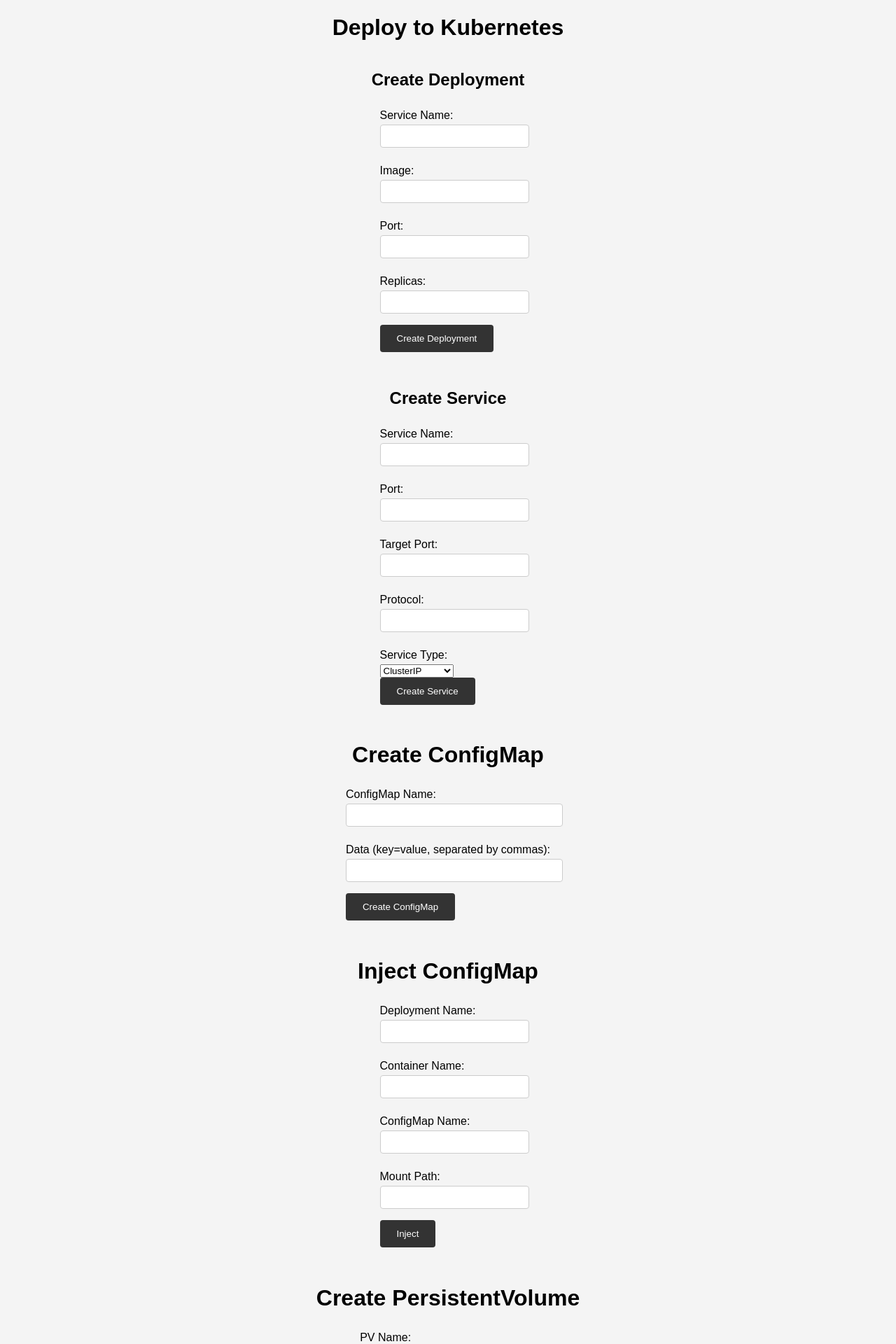
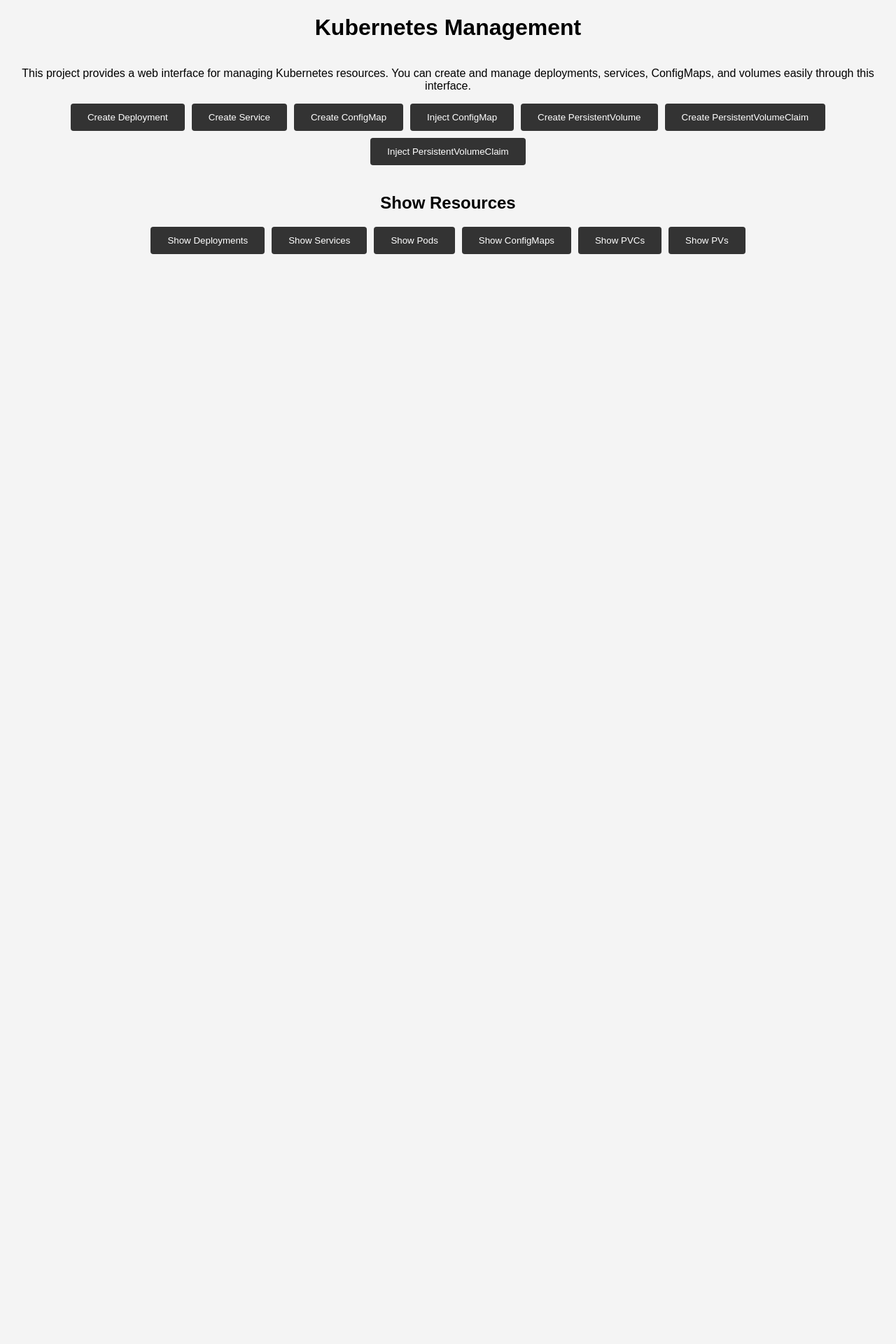
Before and after one commit to Dumitre33/K8sOrchestration, a Python web app: template k8sconfig/templates/index.html in a window 1280 px wide. Shown: the top 1920 px of the page at 70% size. After the commit the page ends 363 px from the top, so only its background shows below. Run offline with Jinja, Linux system fonts and the light colour scheme; the template is opened without the code that fills it, so the values that code supplies are empty.

Commit message:
interface

```diff
--- a/k8sconfig/app/routes.py
+++ b/k8sconfig/app/routes.py
@@ -98,10 +98,11 @@ async def delete_resource_route():
     try:
         data = await request.form
     except Exception:
-        return await render_template('result.html', message="Invalid form data")
+        return "Invalid form data"
 
     message, success = delete_resource(data)
-    return await render_template('result.html', message=message)
+    return message
+
 
 @app.route('/show-deployments', methods=['GET'])
 async def show_deployments():
--- a/k8sconfig/static/styles.css
+++ b/k8sconfig/static/styles.css
@@ -1,4 +1,3 @@
-/* styles.css */
 body {
     font-family: Arial, sans-serif;
     margin: 0;
@@ -9,60 +8,20 @@ body {
     background-color: #f4f4f4;
 }
 
-header {
-    width: 100%;
-    background-color: #333;
-    color: #fff;
-    padding: 1rem;
+h1 {
     text-align: center;
 }
 
-nav {
-    width: 100%;
-    background-color: #555;
-    padding: 1rem;
+p {
     text-align: center;
 }
 
-nav ul {
-    list-style: none;
-    padding: 0;
-}
-
-nav ul li {
-    display: inline;
-    margin: 0 1rem;
-}
-
-nav ul li a {
-    color: #fff;
-    text-decoration: none;
-}
-
-main {
-    width: 100%;
-    max-width: 800px;
-    margin: 2rem;
-    background-color: #fff;
-    padding: 2rem;
-    box-shadow: 0 0 10px rgba(0, 0, 0, 0.1);
-}
-
-form {
-    margin-bottom: 2rem;
-}
-
-label {
-    display: block;
-    margin: 0.5rem 0 0.25rem;
-}
-
-input {
-    width: 100%;
-    padding: 0.5rem;
-    margin-bottom: 1rem;
-    border: 1px solid #ccc;
-    border-radius: 4px;
+.button-container {
+    display: flex;
+    justify-content: center;
+    gap: 10px;
+    flex-wrap: wrap;
+    margin-bottom: 20px;
 }
 
 button {
@@ -77,3 +36,63 @@ button {
 button:hover {
     background-color: #555;
 }
+
+.form-container {
+    width: 100%;
+    max-width: 600px;
+    margin-bottom: 20px;
+    background-color: #fff;
+    padding: 20px;
+    box-shadow: 0 0 10px rgba(0, 0, 0, 0.1);
+    display: none;
+}
+
+label {
+    display: block;
+    margin: 0.5rem 0 0.25rem;
+}
+
+input, select {
+    width: 100%;
+    padding: 0.5rem;
+    margin-bottom: 1rem;
+    border: 1px solid #ccc;
+    border-radius: 4px;
+}
+
+.message {
+    margin-top: 10px;
+    padding: 10px;
+    border-radius: 4px;
+    background-color: #f4f4f4;
+    display: none;
+}
+
+.resource-container {
+    width: 100%;
+    max-width: 800px;
+    margin-top: 20px;
+    padding: 20px;
+    box-shadow: 0 0 10px rgba(0, 0, 0, 0.1);
+    background-color: #fff;
+    display: none;
+}
+
+.resource-container ul {
+    list-style: none;
+    padding: 0;
+}
+
+.resource-container li {
+    margin-bottom: 10px;
+}
+
+.resource-container form {
+    display: inline;
+}
+
+.resource-container button {
+    margin-left: 10px;
+    padding: 5px 10px;
+    font-size: 0.9rem;
+}
--- a/k8sconfig/templates/index.html
+++ b/k8sconfig/templates/index.html
@@ -5,11 +5,21 @@
     <link rel="stylesheet" href="/static/styles.css">
 </head>
 <body>
-    <h1>Deploy to Kubernetes</h1>
+    <h1>Kubernetes Management</h1>
+    <p>This project provides a web interface for managing Kubernetes resources. You can create and manage deployments, services, ConfigMaps, and volumes easily through this interface.</p>
 
-    <!-- Form for Kubernetes Deployment -->
-    <h2>Create Deployment</h2>
-    <form action="/create-deployment" method="post">
+    <div class="button-container">
+        <button onclick="toggleForm('deployment-form')">Create Deployment</button>
+        <button onclick="toggleForm('service-form')">Create Service</button>
+        <button onclick="toggleForm('configmap-form')">Create ConfigMap</button>
+        <button onclick="toggleForm('inject-configmap-form')">Inject ConfigMap</button>
+        <button onclick="toggleForm('pv-form')">Create PersistentVolume</button>
+        <button onclick="toggleForm('pvc-form')">Create PersistentVolumeClaim</button>
+        <button onclick="toggleForm('inject-pvc-form')">Inject PersistentVolumeClaim</button>
+    </div>
+
+    <div id="deployment-form" class="form-container">
+        <form action="/create-deployment" method="post" onsubmit="return submitForm(event, 'deployment-message')">
             <label for="service_name">Service Name:</label>
             <input type="text" id="service_name" name="service_name" required>
             <br>
@@ -24,10 +34,11 @@
             <br>
             <button type="submit">Create Deployment</button>
         </form>
+        <div id="deployment-message" class="message"></div>
+    </div>
 
-    <!-- Form for Kubernetes Service -->
-    <h2>Create Service</h2>
-    <form action="/create-service" method="post">
+    <div id="service-form" class="form-container">
+        <form action="/create-service" method="post" onsubmit="return submitForm(event, 'service-message')">
             <label for="service_name">Service Name:</label>
             <input type="text" id="service_name" name="service_name" required>
             <br>
@@ -49,9 +60,11 @@
             <br>
             <button type="submit">Create Service</button>
         </form>
+        <div id="service-message" class="message"></div>
+    </div>
 
-    <h1>Create ConfigMap</h1>
-    <form action="/create-configmap" method="post">
+    <div id="configmap-form" class="form-container">
+        <form action="/create-configmap" method="post" onsubmit="return submitForm(event, 'configmap-message')">
             <label for="configmap_name">ConfigMap Name:</label>
             <input type="text" id="configmap_name" name="configmap_name" required>
             <br>
@@ -60,9 +73,11 @@
             <br>
             <button type="submit">Create ConfigMap</button>
         </form>
+        <div id="configmap-message" class="message"></div>
+    </div>
 
-    <h1>Inject ConfigMap</h1>
-    <form action="/inject-configmap" method="post">
+    <div id="inject-configmap-form" class="form-container">
+        <form action="/inject-configmap" method="post" onsubmit="return submitForm(event, 'inject-configmap-message')">
             <label for="deployment_name">Deployment Name:</label>
             <input type="text" id="deployment_name" name="deployment_name" required>
             <br>
@@ -77,9 +92,11 @@
             <br>
             <button type="submit">Inject</button>
         </form>
+        <div id="inject-configmap-message" class="message"></div>
+    </div>
 
-    <h1>Create PersistentVolume</h1>
-    <form action="/create-pv" method="post">
+    <div id="pv-form" class="form-container">
+        <form action="/create-pv" method="post" onsubmit="return submitForm(event, 'pv-message')">
             <label for="pv_name">PV Name:</label>
             <input type="text" id="pv_name" name="pv_name" required>
             <br>
@@ -91,9 +108,11 @@
             <br>
             <button type="submit">Create PersistentVolume</button>
         </form>
+        <div id="pv-message" class="message"></div>
+    </div>
 
-    <h1>Create PersistentVolumeClaim</h1>
-    <form action="/create-pvc" method="post">
+    <div id="pvc-form" class="form-container">
+        <form action="/create-pvc" method="post" onsubmit="return submitForm(event, 'pvc-message')">
             <label for="pvc_name">PVC Name:</label>
             <input type="text" id="pvc_name" name="pvc_name" required>
             <br>
@@ -105,9 +124,11 @@
             <br>
             <button type="submit">Create PersistentVolumeClaim</button>
         </form>
+        <div id="pvc-message" class="message"></div>
+    </div>
 
-    <h1>Inject PersistentVolumeClaim</h1>
-    <form action="/inject-pvc" method="post">
+    <div id="inject-pvc-form" class="form-container">
+        <form action="/inject-pvc" method="post" onsubmit="return submitForm(event, 'inject-pvc-message')">
             <label for="deployment_name">Deployment Name:</label>
             <input type="text" id="deployment_name" name="deployment_name" required>
             <br>
@@ -122,13 +143,83 @@
             <br>
             <button type="submit">Inject</button>
         </form>
+        <div id="inject-pvc-message" class="message"></div>
+    </div>
 
-    <h1>Show Resources</h1>
-    <button onclick="location.href='/show-deployments'">Show Deployments</button>
-    <button onclick="location.href='/show-services'">Show Services</button>
-    <button onclick="location.href='/show-pods'">Show Pods</button>
-    <button onclick="location.href='/show-configmaps'">Show ConfigMaps</button>
-    <button onclick="location.href='/show-pvcs'">Show PVCs</button>
-    <button onclick="location.href='/show-pvs'">Show PVs</button>
+    <h2>Show Resources</h2>
+    <div class="button-container">
+        <button onclick="toggleResource('deployments')">Show Deployments</button>
+        <button onclick="toggleResource('services')">Show Services</button>
+        <button onclick="toggleResource('pods')">Show Pods</button>
+        <button onclick="toggleResource('configmaps')">Show ConfigMaps</button>
+        <button onclick="toggleResource('pvcs')">Show PVCs</button>
+        <button onclick="toggleResource('pvs')">Show PVs</button>
+    </div>
+
+    <div id="resource-container" class="resource-container">
+        <div id="resource-content"></div>
+    </div>
+
+    <script>
+        function toggleForm(formId) {
+            const forms = document.getElementsByClassName('form-container');
+            for (const form of forms) {
+                if (form.id === formId) {
+                    form.style.display = form.style.display === 'block' ? 'none' : 'block';
+                } else {
+                    form.style.display = 'none';
+                }
+            }
+        }
+
+        async function submitForm(event, messageId) {
+            event.preventDefault();
+            const form = event.target;
+            const formData = new FormData(form);
+            const response = await fetch(form.action, {
+                method: form.method,
+                body: formData
+            });
+            const message = await response.text();
+            document.getElementById(messageId).innerHTML = message;
+            document.getElementById(messageId).style.display = 'block';
+        }
+
+        function toggleResource(resourceType) {
+            const resourceContainer = document.getElementById('resource-container');
+            const resourceContent = document.getElementById('resource-content');
+            resourceContainer.style.display = 'none';
+
+            fetch(`/show-${resourceType}`)
+                .then(response => response.text())
+                .then(html => {
+                    resourceContent.innerHTML = html;
+                    resourceContainer.style.display = 'block';
+                });
+        }
+
+        async function deleteResource(event, resourceName, resourceType) {
+            event.preventDefault();
+            const form = event.target;
+            const formData = new FormData(form);
+            const response = await fetch(form.action, {
+                method: form.method,
+                body: formData
+            });
+            const message = await response.text();
+            const li = form.closest('li');
+            const messageElement = document.createElement('span');
+            messageElement.innerHTML = message;
+            li.appendChild(messageElement);
+        }
+
+        window.onload = function() {
+            const forms = document.getElementsByClassName('form-container');
+            for (const form of forms) {
+                form.style.display = 'none';
+            }
+            document.getElementById('resource-container').style.display = 'none';
+        };
+    </script>
 </body>
 </html>
--- a/k8sconfig/templates/resources.html
+++ b/k8sconfig/templates/resources.html
@@ -9,7 +9,7 @@
         {% for resource in resources %}
             <li>
                 {{ resource }}
-                <form action="/delete-resource" method="post" style="display:inline;">
+                <form action="/delete-resource" method="post" style="display:inline;" onsubmit="deleteResource(event, '{{ resource }}', '{{ resource_type }}')">
                     <input type="hidden" name="resource_type" value="{{ resource_type }}">
                     <input type="hidden" name="resource_name" value="{{ resource }}">
                     <button type="submit">Delete</button>
```
Also changed, not shown: k8sconfig/templates/result.html (line endings or trailing spaces). Lines whose indentation alone changed are shown as unchanged.
